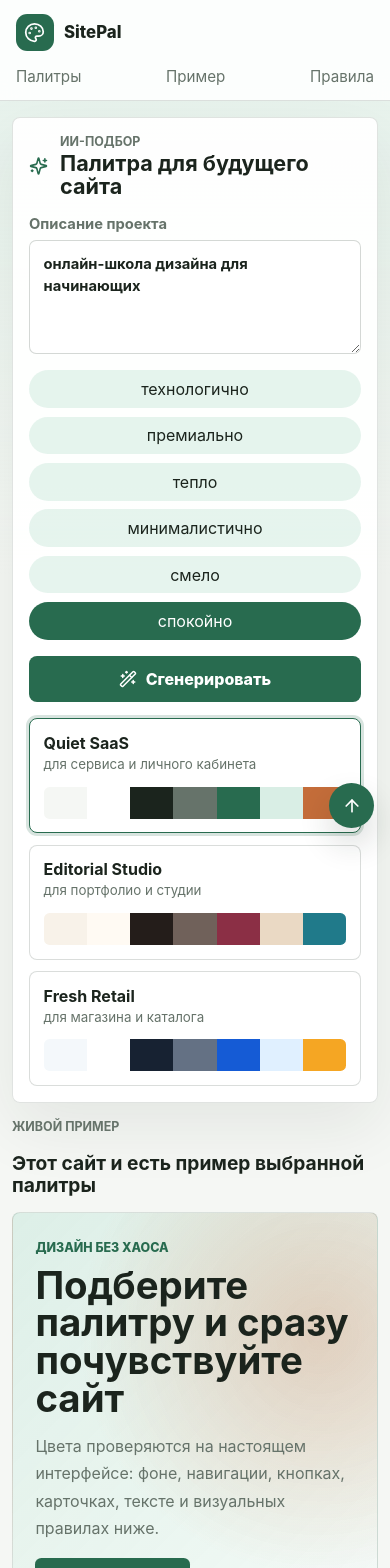
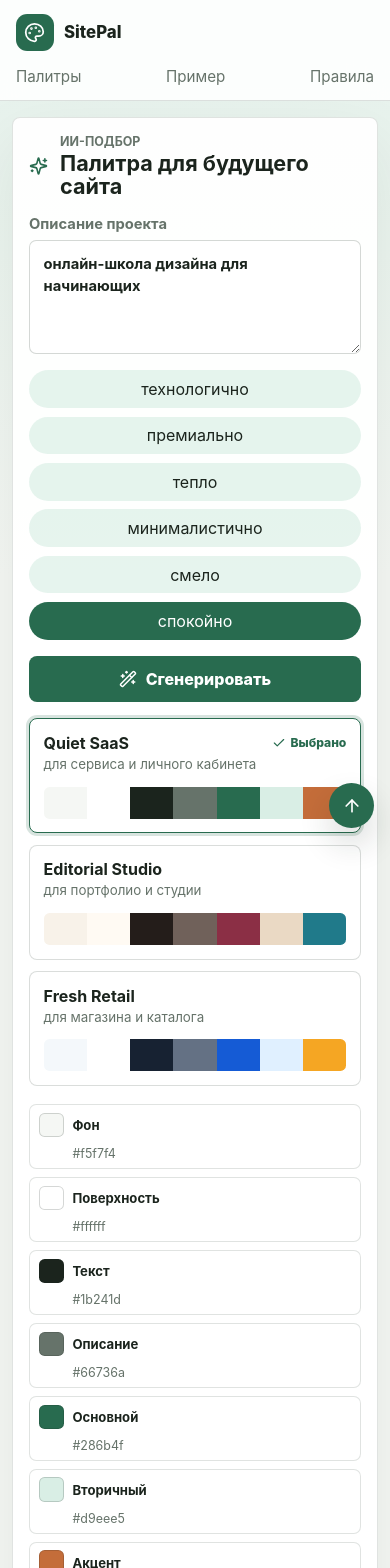
Before and after one commit to selfnesss/sitepal, a React (Vite) app: page / in a window 390 px wide. Shown: the top 1568 px of the page. Built offline with nearby package versions, Linux system fonts and the light colour scheme.

Commit message:
Improve palette controls usability

```diff
--- a/src/main.tsx
+++ b/src/main.tsx
@@ -33,6 +33,17 @@ type SitePalette = {
 };
 
 type RuleView = "phi" | "thirds" | "contrast" | "blindness";
+type ColorRole = keyof SitePalette["colors"];
+
+const colorRoleLabels: Record<ColorRole, string> = {
+  bg: "Фон",
+  surface: "Поверхность",
+  text: "Текст",
+  muted: "Описание",
+  primary: "Основной",
+  secondary: "Вторичный",
+  accent: "Акцент",
+};
 
 const starterPalettes: SitePalette[] = [
   {
@@ -190,11 +201,26 @@ function App() {
   const [palettes, setPalettes] = React.useState(starterPalettes);
   const [selected, setSelected] = React.useState(starterPalettes[0]);
   const [ruleView, setRuleView] = React.useState<RuleView>("phi");
+  const [copiedColor, setCopiedColor] = React.useState<string | null>(null);
 
   const generate = () => {
+    if (prompt.trim().length < 3) {
+      return;
+    }
+
     const next = generatedPalettes(prompt, mood);
     setPalettes(next);
     setSelected(next[0]);
+    setCopiedColor(null);
+  };
+
+  const copyColor = async (color: string) => {
+    try {
+      await navigator.clipboard.writeText(color);
+      setCopiedColor(color);
+    } catch {
+      setCopiedColor(null);
+    }
   };
 
   return (
@@ -228,6 +254,7 @@ function App() {
             <textarea
               value={prompt}
               onChange={(event) => setPrompt(event.target.value)}
+              placeholder="Например: сервис аналитики, кофейня, детский центр"
               rows={4}
             />
           </label>
@@ -238,6 +265,7 @@ function App() {
                 className={item === mood ? "chip active" : "chip"}
                 key={item}
                 onClick={() => setMood(item)}
+                aria-pressed={item === mood}
                 type="button"
               >
                 {item}
@@ -245,7 +273,12 @@ function App() {
             ))}
           </div>
 
-          <button className="generate" onClick={generate} type="button">
+          <button
+            className="generate"
+            disabled={prompt.trim().length < 3}
+            onClick={generate}
+            type="button"
+          >
             <Wand2 size={18} />
             Сгенерировать
           </button>
@@ -256,10 +289,19 @@ function App() {
                 className={palette.id === selected.id ? "palette-card active" : "palette-card"}
                 key={palette.id}
                 onClick={() => setSelected(palette)}
+                aria-pressed={palette.id === selected.id}
                 type="button"
               >
                 <span className="palette-meta">
-                  <strong>{palette.name}</strong>
+                  <span>
+                    <strong>{palette.name}</strong>
+                    {palette.id === selected.id && (
+                      <em>
+                        <Check size={14} />
+                        Выбрано
+                      </em>
+                    )}
+                  </span>
                   <small>{palette.role}</small>
                 </span>
                 <span className="swatches" aria-hidden="true">
@@ -267,6 +309,22 @@ function App() {
                     <i key={color} style={{ background: color }} />
                   ))}
                 </span>
+              </button>
+            ))}
+          </div>
+
+          <div className="color-values" aria-label="Значения выбранной палитры">
+            {Object.entries(selected.colors).map(([role, color]) => (
+              <button
+                className={copiedColor === color ? "color-value copied" : "color-value"}
+                key={`${role}-${color}`}
+                onClick={() => copyColor(color)}
+                title={`Скопировать ${color}`}
+                type="button"
+              >
+                <span style={{ background: color }} />
+                <strong>{colorRoleLabels[role as ColorRole]}</strong>
+                <code>{copiedColor === color ? "Скопировано" : color}</code>
               </button>
             ))}
           </div>
@@ -287,6 +345,7 @@ function App() {
                 className={ruleView === view.id ? "icon-toggle active" : "icon-toggle"}
                 key={view.id}
                 onClick={() => setRuleView(view.id)}
+                aria-pressed={ruleView === view.id}
                 title={view.label}
                 type="button"
               >
@@ -336,8 +395,8 @@ function ExperienceSection({ ruleView }: { ruleView: RuleView }) {
             карточках, тексте и визуальных правилах ниже.
           </p>
           <div className="example-actions">
-            <button type="button">Начать подбор</button>
-            <button className="ghost" type="button">Смотреть правила</button>
+            <a href="#generator">Начать подбор</a>
+            <a className="ghost" href="#rules">Смотреть правила</a>
           </div>
         </div>
         <div className="example-visual" aria-hidden="true">
--- a/src/styles.css
+++ b/src/styles.css
@@ -29,6 +29,13 @@ textarea {
 button,
 a {
   -webkit-tap-highlight-color: transparent;
+}
+
+button:focus-visible,
+a:focus-visible,
+textarea:focus-visible {
+  outline: 3px solid color-mix(in srgb, var(--accent), transparent 12%);
+  outline-offset: 3px;
 }
 
 a {
@@ -194,7 +201,8 @@ h2 {
 .generate,
 .palette-card,
 .icon-toggle,
-.example-actions button {
+.example-actions a,
+.color-value {
   border: 0;
   cursor: pointer;
 }
@@ -209,9 +217,14 @@ h2 {
 .chip.active,
 .generate,
 .icon-toggle.active,
-.example-actions button:first-child {
+.example-actions a:first-child {
   background: var(--primary);
   color: var(--surface);
+}
+
+.generate:disabled {
+  cursor: not-allowed;
+  opacity: 0.52;
 }
 
 .generate {
@@ -251,6 +264,23 @@ h2 {
   gap: 0.2rem;
 }
 
+.palette-meta > span {
+  display: flex;
+  align-items: center;
+  justify-content: space-between;
+  gap: 0.75rem;
+}
+
+.palette-meta em {
+  display: inline-flex;
+  align-items: center;
+  gap: 0.25rem;
+  color: var(--primary);
+  font-size: 0.76rem;
+  font-style: normal;
+  font-weight: 850;
+}
+
 .palette-meta small {
   color: var(--muted);
   line-height: 1.35;
@@ -266,6 +296,53 @@ h2 {
 
 .swatches i {
   display: block;
+}
+
+.color-values {
+  display: grid;
+  gap: 0.5rem;
+  padding-top: 0.15rem;
+}
+
+.color-value {
+  display: grid;
+  grid-template-columns: 1.85rem minmax(4.8rem, 0.8fr) minmax(0, 1fr);
+  align-items: center;
+  gap: 0.55rem;
+  min-height: 2.6rem;
+  width: 100%;
+  padding: 0.45rem 0.55rem;
+  border-radius: 0.45rem;
+  background: color-mix(in srgb, var(--surface), transparent 4%);
+  color: var(--text);
+  border: 1px solid color-mix(in srgb, var(--muted), transparent 80%);
+  text-align: left;
+}
+
+.color-value span {
+  display: block;
+  width: 1.55rem;
+  height: 1.55rem;
+  border-radius: 0.35rem;
+  border: 1px solid color-mix(in srgb, var(--text), transparent 82%);
+}
+
+.color-value strong {
+  font-size: 0.82rem;
+}
+
+.color-value code {
+  overflow: hidden;
+  color: var(--muted);
+  font-family: inherit;
+  font-size: 0.78rem;
+  text-overflow: ellipsis;
+  white-space: nowrap;
+}
+
+.color-value.copied {
+  border-color: var(--primary);
+  background: color-mix(in srgb, var(--secondary), transparent 28%);
 }
 
 .experience {
@@ -347,7 +424,10 @@ h2 {
   flex-wrap: wrap;
 }
 
-.example-actions button {
+.example-actions a {
+  display: inline-flex;
+  align-items: center;
+  justify-content: center;
   min-height: 2.65rem;
   border-radius: 0.4rem;
   padding: 0 1rem;
@@ -724,6 +804,14 @@ h2 {
     grid-template-columns: 1fr;
   }
 
+  .color-value {
+    grid-template-columns: 1.55rem minmax(0, 1fr);
+  }
+
+  .color-value code {
+    grid-column: 2;
+  }
+
   .rules-switch,
   .segmented {
     width: 100%;
```
